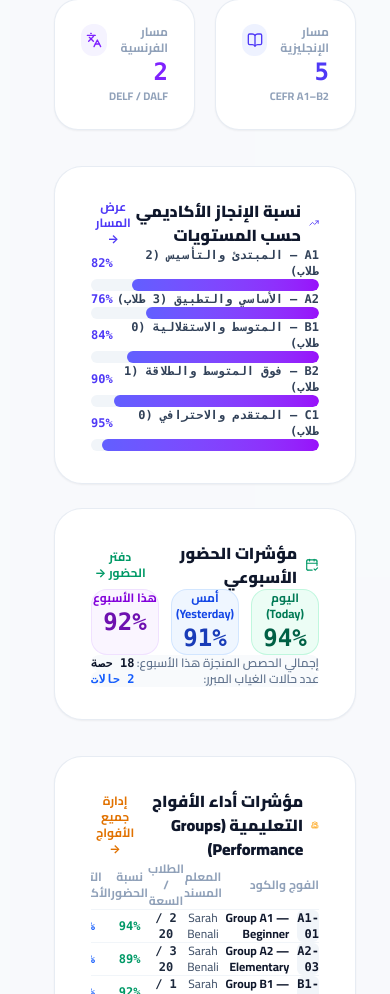
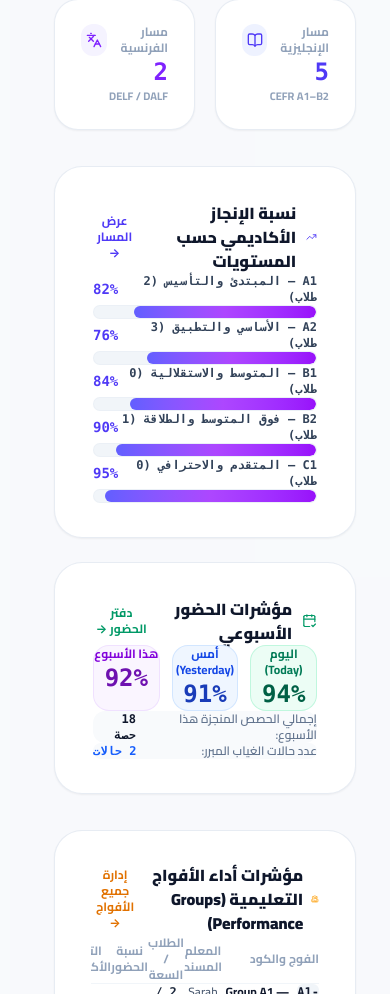
Before and after one commit to douzakaria1998-stack/awliya, a Next.js app: page /admin in a window 390 px wide. Shown: the part 948-1942 px from the top of the page. Built offline with nearby package versions, Linux system fonts and the light colour scheme.

Commit message:
fix(spacing): increase vertical spacing between level progress rows, labels, and progress bars

```diff
--- a/src/components/admin/screens/AdminDashboardScreen.tsx
+++ b/src/components/admin/screens/AdminDashboardScreen.tsx
@@ -277,12 +277,12 @@ export function AdminDashboardScreen() {
         {/* Student Progress By Level */}
         <div
           className="bg-white dark:bg-slate-850 border border-slate-200/80 dark:border-slate-800 rounded-[28px] shadow-xs flex flex-col justify-between"
-          style={{ padding: '32px 36px' }}
+          style={{ padding: '34px 38px' }}
         >
           <div>
-            <div className="flex items-center justify-between mb-5">
-              <h4 className="text-base font-black text-slate-900 dark:text-white flex items-center gap-2">
-                <TrendingUp size={18} className="text-indigo-600" />
+            <div className="flex items-center justify-between mb-7">
+              <h4 className="text-base font-black text-slate-900 dark:text-white flex items-center gap-2.5">
+                <TrendingUp size={20} className="text-indigo-600" />
                 <span>{language === 'ar' ? 'نسبة الإنجاز الأكاديمي حسب المستويات' : 'Student Progress by Level'}</span>
               </h4>
               <button
@@ -294,18 +294,18 @@ export function AdminDashboardScreen() {
               </button>
             </div>
 
-            <div className="space-y-4">
+            <div className="space-y-6 sm:space-y-7">
               {levelProgressData.map((item) => (
-                <div key={item.level} className="space-y-1.5">
+                <div key={item.level} className="space-y-2.5">
                   <div className="flex items-center justify-between text-xs sm:text-sm font-bold">
                     <span className="text-slate-700 dark:text-slate-200 font-mono">
                       {item.level} — {language === 'ar' ? item.nameAr : item.nameEn} ({item.count} {language === 'ar' ? 'طلاب' : 'students'})
                     </span>
-                    <span className="font-mono font-black text-indigo-600">{item.progress}%</span>
+                    <span className="font-mono font-black text-indigo-600 text-sm">{item.progress}%</span>
                   </div>
-                  <div className="w-full h-3 bg-slate-100 dark:bg-slate-800 rounded-full overflow-hidden">
+                  <div className="w-full h-3.5 bg-slate-100 dark:bg-slate-800 rounded-full overflow-hidden p-0.5 border border-slate-200/40 dark:border-slate-700/40">
                     <div
-                      className="h-full bg-gradient-to-r from-indigo-500 to-purple-600 rounded-full transition-all"
+                      className="h-full bg-gradient-to-r from-indigo-500 via-purple-500 to-purple-600 rounded-full transition-all"
                       style={{ width: `${item.progress}%` }}
                     />
                   </div>
@@ -318,12 +318,12 @@ export function AdminDashboardScreen() {
         {/* Attendance Breakdown (Today, Yesterday, This Week) */}
         <div
           className="bg-white dark:bg-slate-850 border border-slate-200/80 dark:border-slate-800 rounded-[28px] shadow-xs flex flex-col justify-between"
-          style={{ padding: '32px 36px' }}
+          style={{ padding: '34px 38px' }}
         >
           <div>
-            <div className="flex items-center justify-between mb-5">
-              <h4 className="text-base font-black text-slate-900 dark:text-white flex items-center gap-2">
-                <CalendarCheck2 size={18} className="text-emerald-600" />
+            <div className="flex items-center justify-between mb-7">
+              <h4 className="text-base font-black text-slate-900 dark:text-white flex items-center gap-2.5">
+                <CalendarCheck2 size={20} className="text-emerald-600" />
                 <span>{language === 'ar' ? 'مؤشرات الحضور الأسبوعي' : 'Attendance Overview'}</span>
               </h4>
               <button
```
